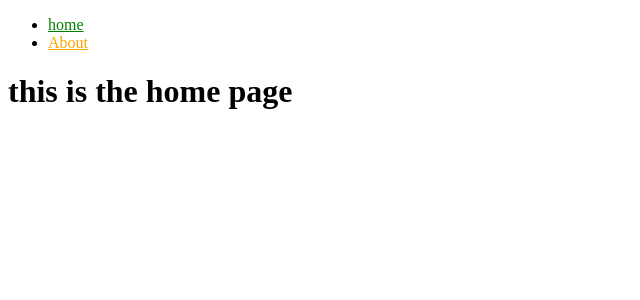
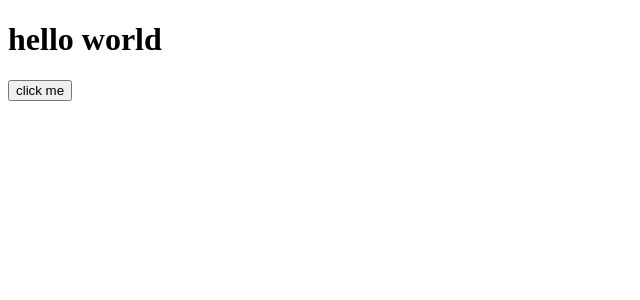
Before and after one commit to alawoddin/React-project, a React app: page / in a window 1280 px wide. Shown: the top 300 px of the page, without its empty margins (0-640 px from the left). Built offline with nearby package versions, Linux system fonts and the light colour scheme; the HTML template or start-up script is replaced by a standard one.

Commit message:
innerhtml

```diff
--- a/src/App.jsx
+++ b/src/App.jsx
@@ -1,25 +1,21 @@
-import { BrowserRouter, Route, Routes } from "react-router-dom"
-import Home from "./pages/Home"
-import About from "./pages/About"
+import { useRef } from "react"
 
 
 const App = () => {
+   let myHeadLine = useRef();
 
-
+    const change = () => {
+      myHeadLine.current.innerText = "hello world changed"
+    }
 
   return (
     <div>
-      <BrowserRouter>
-      <Routes>
-        <Route path="/" element={<Home />} />
-        <Route path="/about" element={<About />} />
-
-      </Routes>
-      </BrowserRouter>
+      <h1 ref={myHeadLine}>
+        hello world
+      </h1>
+      <button onClick={change}>click me</button>
     </div>
   )
-
-
 }
 
 export default App
```
